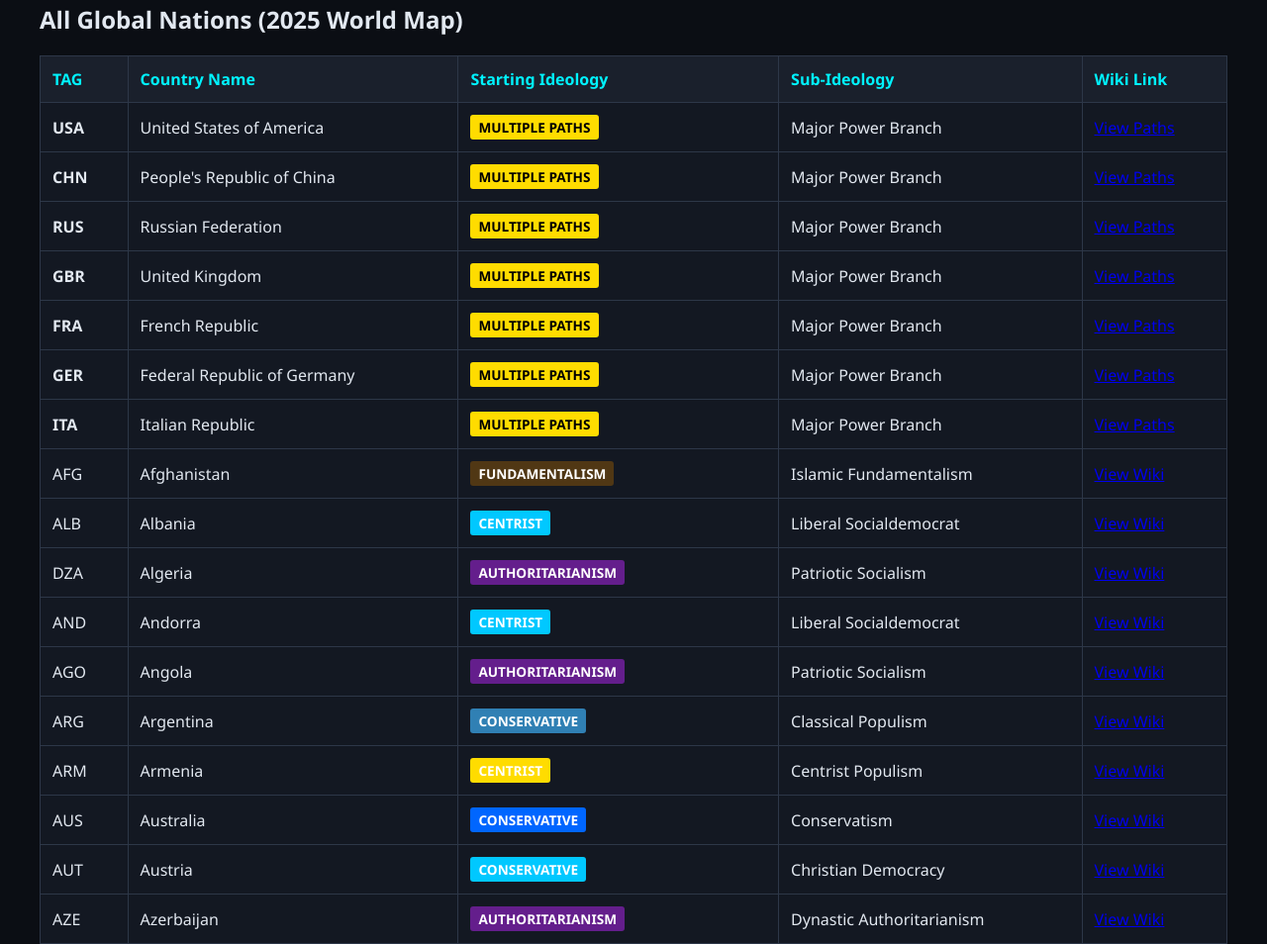
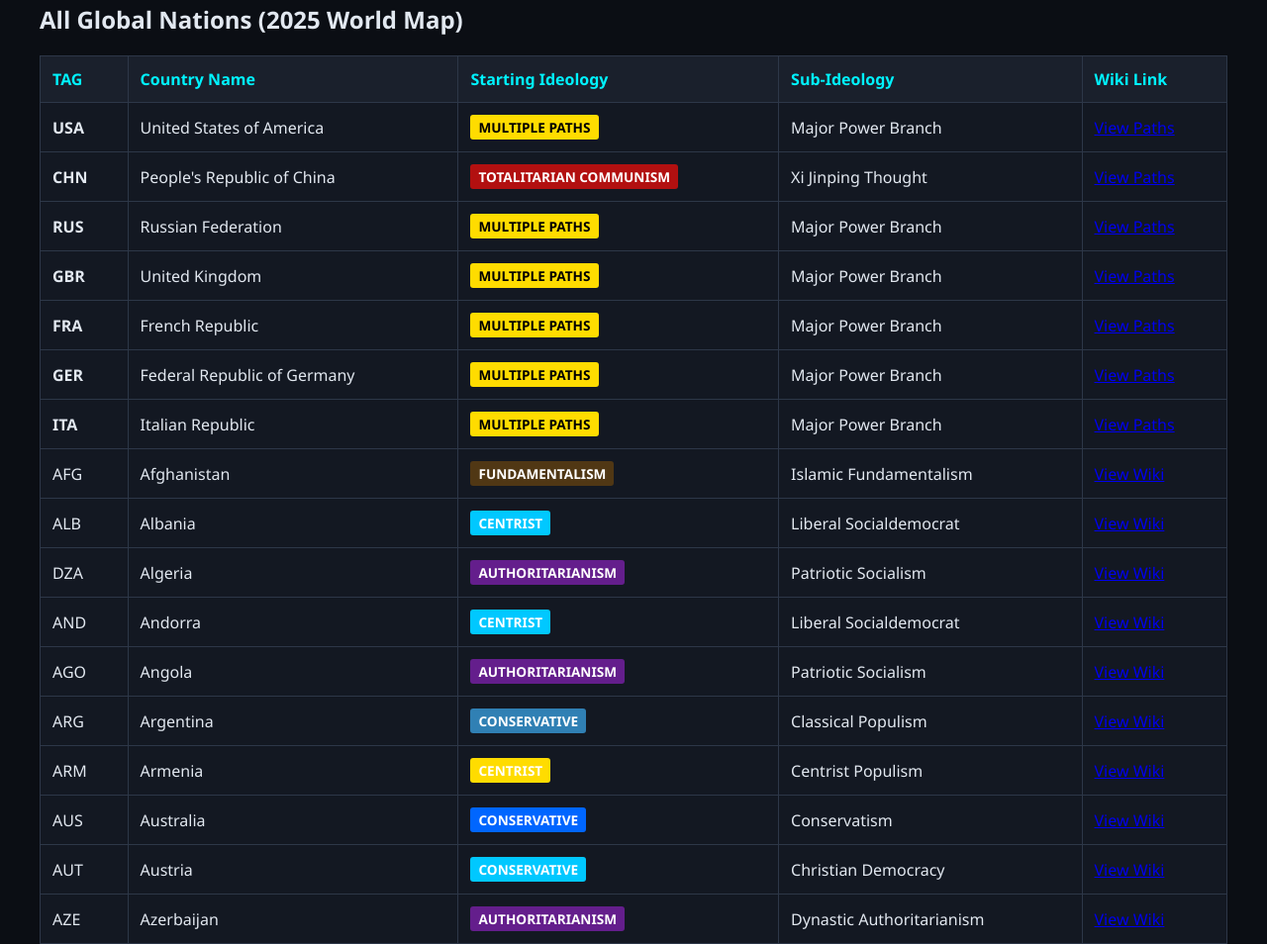
Before and after one commit to Matteo-WhiteSphere/DvE-Wiki, a plain HTML site: page index.html in a window 1280 px wide. Shown: the part 1064-2018 px from the top of the page at 99% size. Drawn offline with Linux system fonts and the light colour scheme.

```diff
--- a/index.html
+++ b/index.html
@@ -278,8 +278,8 @@
                 <tr>
                     <td><strong>CHN</strong></td>
                     <td>People's Republic of China</td>
-                    <td><span class="ideology-badge badge-cen">MULTIPLE PATHS</span></td>
-                    <td>Major Power Branch</td>
+                    <td><span class="ideology-badge badge-cen" style="background-color: #b21010; color: #fff;">Totalitarian Communism</span></td>
+                    <td>Xi Jinping Thought</td>
                     <td><a href="chn_democratic.html">View Paths</a></td>
                 </tr>
 
```
